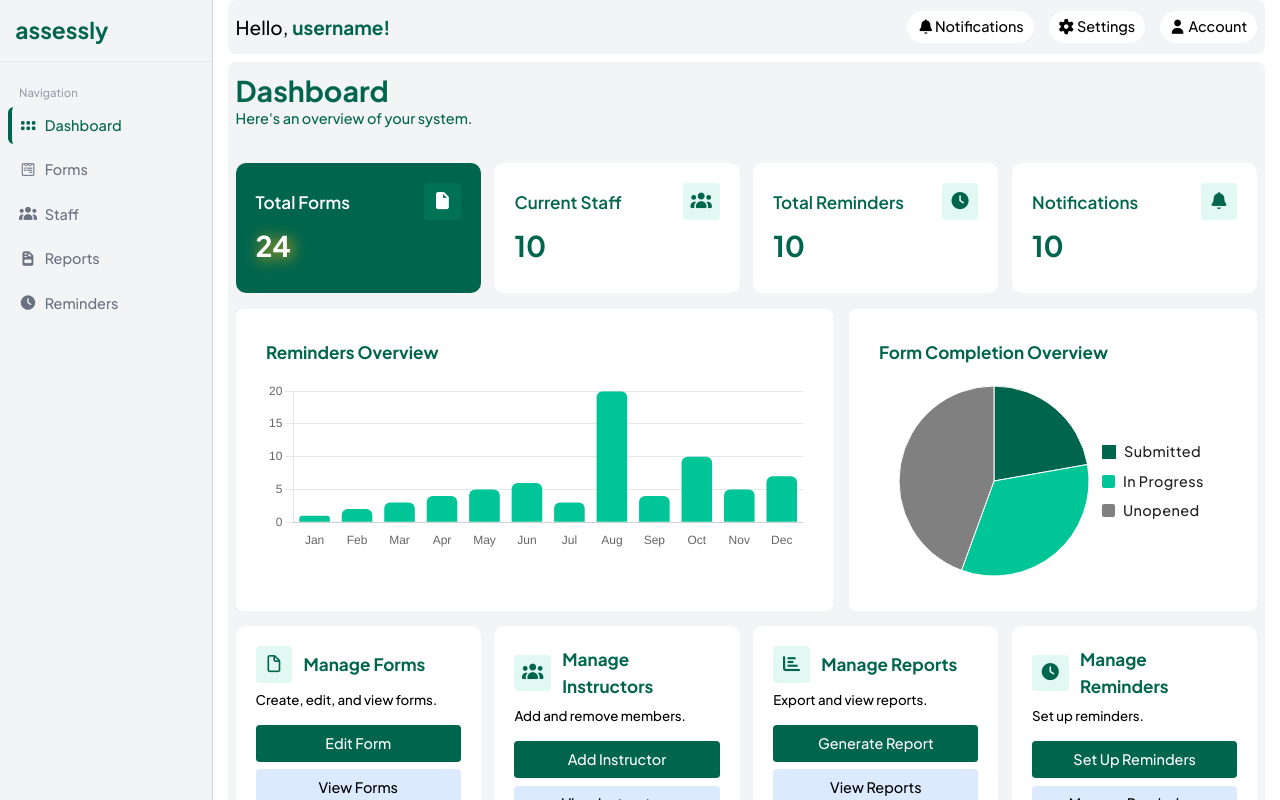
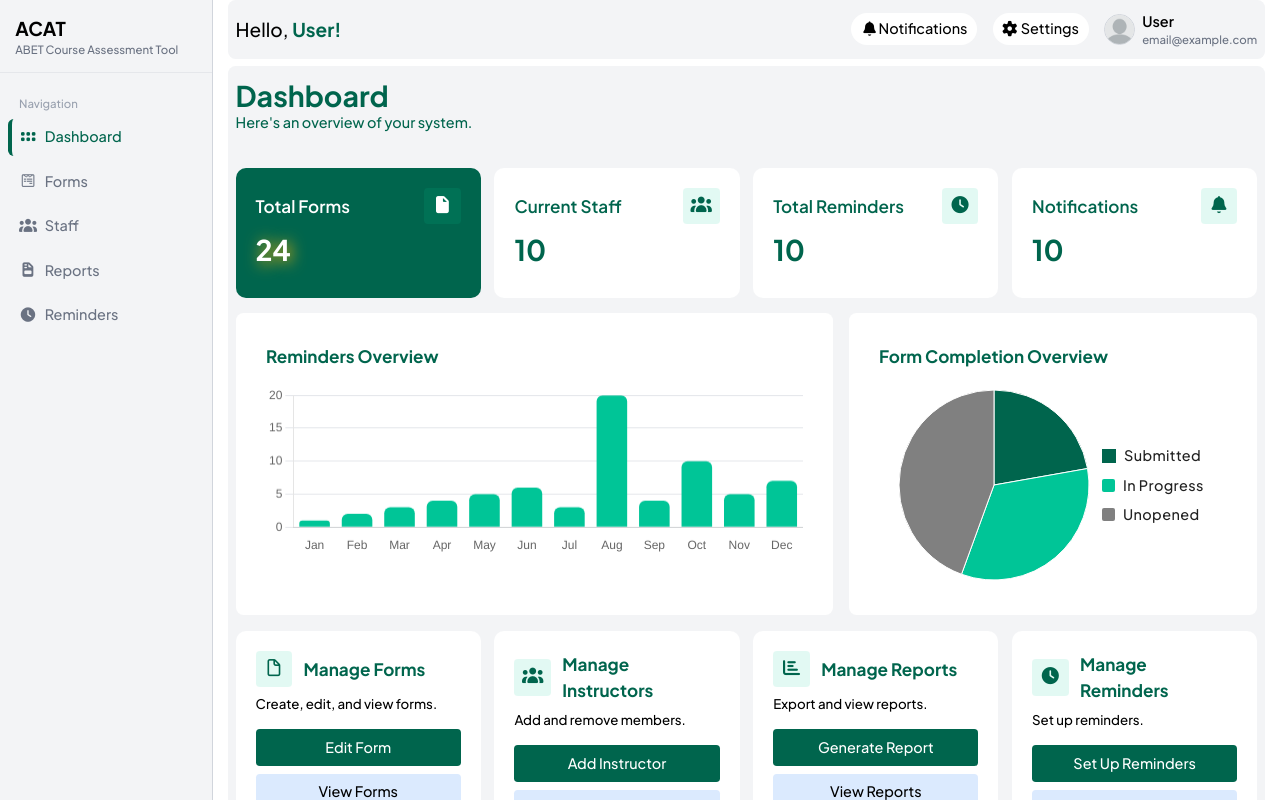
Before and after one commit to diabreem/course-assessment-website, a React (Vite) app: page / in a window 1280 px wide. Built offline with nearby package versions, Linux system fonts and the light colour scheme.

Commit message:
Modified pages

```diff
--- a/src/components/admin/Header.jsx
+++ b/src/components/admin/Header.jsx
@@ -1,9 +1,8 @@
 import React, { useState, useRef, useEffect } from "react";
 import profilePic from "../../assets/profile.png";
 
-const Header = () => {
+const Header = ({ user, onLogout }) => {
   const [dropdownOpen, setDropdownOpen] = useState(false);
-  const [isLoggedIn, setIsLoggedIn] = useState(false);
   const dropdownRef = useRef(null);
 
   // Close dropdown when clicking outside
@@ -17,47 +16,33 @@ const Header = () => {
     return () => document.removeEventListener("mousedown", handleClickOutside);
   }, []);
 
-  const handleLogin = () => {
-    setIsLoggedIn(true);
-    setDropdownOpen(false);
-  };
+  return (
+    <header className="w-full">
+      <div className="flex lg:justify-between items-center justify-center sm:gap-5">
 
-  const handleSignUp = () => {
-    setIsLoggedIn(true);
-    setDropdownOpen(false);
-  };
-
-  const handleLogout = () => {
-    setIsLoggedIn(false);
-    setDropdownOpen(false);
-  };
-
-  return (
-    <header className="w-full backdrop-blur-md">
-      <div className="flex lg:justify-between items-center justify-center sm:gap-5">
-        {/* LEFT */}
         <div className="hidden md:flex">
           <p className="text-md md:text-xl">
             Hello,
-            <span className="text-[var(--primary-color)] font-bold text-md md:text-xl pl-1">username!</span>
+            <span className="text-[var(--primary-color)] font-bold text-md md:text-xl pl-1">
+              {user?.name || "User"}!
+            </span>
           </p>
         </div>
 
         {/* RIGHT */}
         <div className="flex items-center gap-4">
           <button className="btn1 cursor-pointer">
-            <i className="fa-solid fa-bell cursor-pointer"></i>
+            <i className="fa-solid fa-bell"></i>
             <span className="hidden md:inline">Notifications</span>
           </button>
 
           <button className="btn1 cursor-pointer">
-            <i className="fa-solid fa-gear pr-1 cursor-pointer"></i>
+            <i className="fa-solid fa-gear pr-1"></i>
             <span className="hidden md:inline">Settings</span>
           </button>
 
           {/* ACCOUNT */}
           <div className="relative" ref={dropdownRef}>
-            {isLoggedIn ? (
             <div
               className="flex items-center gap-2 cursor-pointer"
               onClick={() => setDropdownOpen(!dropdownOpen)}
@@ -68,49 +53,23 @@ const Header = () => {
                 className="w-8 h-8 rounded-full border border-gray-300"
               />
               <div className="flex flex-col text-sm">
-                  <span className="font-semibold">Admin</span>
+                <span className="font-semibold">{user?.name || "User"}</span>
                 <span className="text-gray-500 text-xs truncate">
-                    admin@email.com
+                  {user?.email || "email@example.com"}
                 </span>
               </div>
             </div>
-            ) : (
-              <button
-                className="btn1 cursor-pointer"
-                onClick={() => setDropdownOpen(!dropdownOpen)}
-              >
-                <i className="fa-solid fa-user pr-1"></i>
-                <span className="hidden md:inline">Account</span>
-              </button>
-            )}
 
             {/* DROPDOWN */}
             {dropdownOpen && (
               <div className="absolute right-0 mt-2 w-48 bg-white shadow-lg rounded-md border border-gray-200 z-50">
                 <ul className="flex flex-col">
-                  {!isLoggedIn ? (
-                    <>
-                      <li
-                        className="px-4 py-2 hover:bg-gray-100 cursor-pointer text-green-600"
-                        onClick={handleLogin}
-                      >
-                        Login
-                      </li>
-                      <li
-                        className="px-4 py-2 hover:bg-gray-100 cursor-pointer text-blue-600"
-                        onClick={handleSignUp}
-                      >
-                        Sign Up
-                      </li>
-                    </>
-                  ) : (
                   <li
                     className="px-4 py-2 hover:bg-gray-100 cursor-pointer text-red-500"
-                      onClick={handleLogout}
+                    onClick={onLogout}
                   >
                     Logout
                   </li>
-                  )}
                 </ul>
               </div>
             )}
--- a/src/components/admin/Sidebar.jsx
+++ b/src/components/admin/Sidebar.jsx
@@ -42,8 +42,9 @@ const Sidebar = () => {
                 {/* TOP SECTION */}
                 <div>
                     {/* LOGO */}
-                    <div className="flex items-center gap-4 p-4 h-16">
-                        <button className="text-2xl font-bold text-[var(--primary-color)] cursor-pointer" onClick={() => navigate("/")}>assessly</button>
+                    <div className="flex flex-col items-start p-4">
+                        <button className="text-xl font-bold text-black cursor-pointer" onClick={() => navigate("/")}>ACAT</button>
+                        <p className="text-xs text-gray-500">ABET Course Assessment Tool</p>
                     </div>
 
                     <hr className="border-gray-200" />
```
Lines whose indentation alone changed are shown as unchanged.
